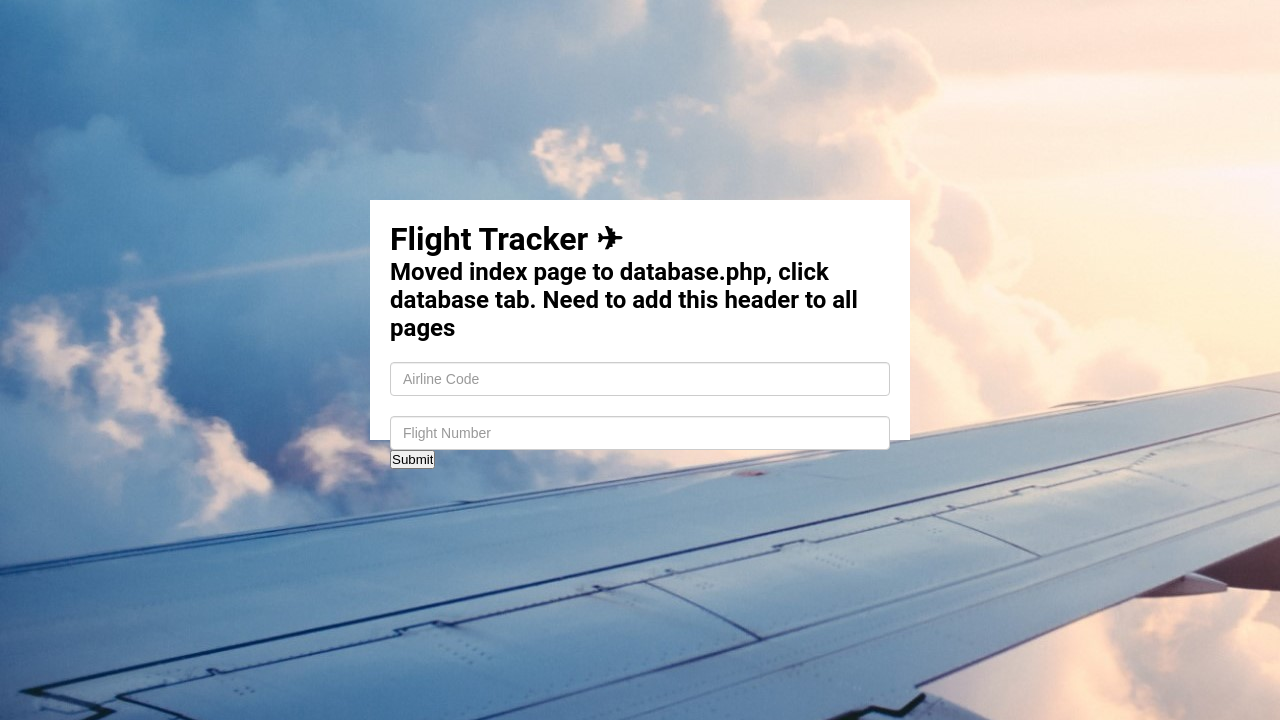
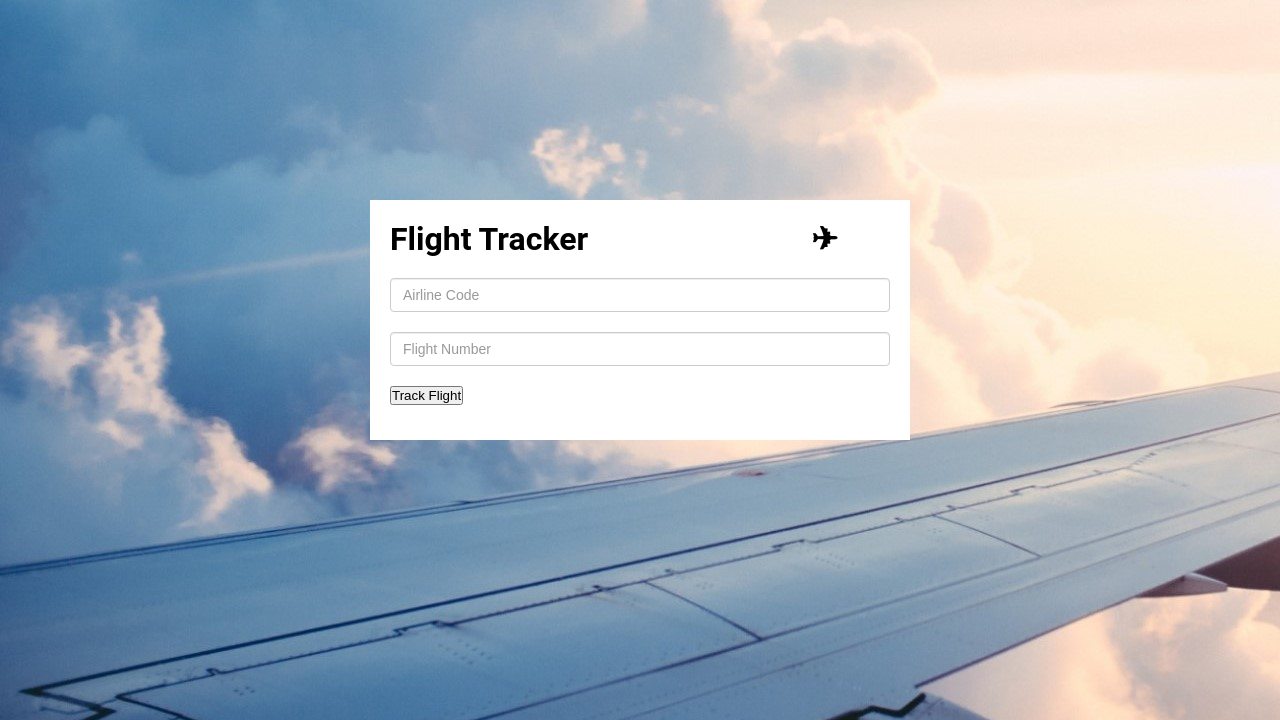
Before and after one commit to J-Hassel/FlightTrackinator3000, a PHP site: page /home.php in a window 1280 px wide. Shown: the part 80-800 px from the top of the page. Run offline with PHP 8.4, Linux system fonts and the light colour scheme; a user stored in the database is signed in.

Commit message:
changed tracker div on home page

```diff
--- a/website/home.php
+++ b/website/home.php
@@ -37,17 +37,14 @@ if(!isset($_SESSION["loggedin"]) || $_SESSION["loggedin"] !== true){
 
 	<div class="tracker-box">
 		<div class="ftrack-headline">
-			<h1>
-				Flight Tracker
-				<span>✈</span>
-				<h2>Moved index page to database.php, click database tab. Need to add this header to all pages</h2>
-
-			</h1>
+			<h1>Flight Tracker
+				&nbsp&nbsp&nbsp&nbsp&nbsp&nbsp&nbsp&nbsp&nbsp
+				&nbsp&nbsp&nbsp&nbsp&nbsp&nbsp&nbsp&nbsp&nbsp
+				&nbsp&nbsp&nbsp&nbsp&nbsp&nbsp&nbsp<span>✈</span></h1>
 		</div>
 
 		<div class="flight-tracker-form">
 			<form id="ft-form" action="database.php">
-            <input type="hidden" name="table_name" value="flight">
 				<div class = "airline-form">
 					<input name="airline" id="flight-tracker-form-airline" type="text" placeholder="Airline Code" class="form-control">
 				</div>
@@ -55,7 +52,7 @@ if(!isset($_SESSION["loggedin"]) || $_SESSION["loggedin"] !== true){
 				<div class="flight-number-form">
 					<input name="flight_num"id="flight-tracker-form-number" type="text" placeholder="Flight Number" class="form-control">
 				</div>
-            <input type="submit" value="Submit" name="Submit">
+            <input type="submit" value="Track Flight" name="Submit">
 			</form>
 		</div>
 
--- a/website/style.css
+++ b/website/style.css
@@ -14,6 +14,11 @@ header
 body
 {
 		font-family: "Roboto", sans-serif;
+}
+
+input
+{
+	margin-top: 20px;
 }
 
 .main-nav
@@ -90,9 +95,6 @@ body
 	padding: 20px;
 }
 
-.flight-tracker-form
-{
-}
 
 .airline-form
 {
```
